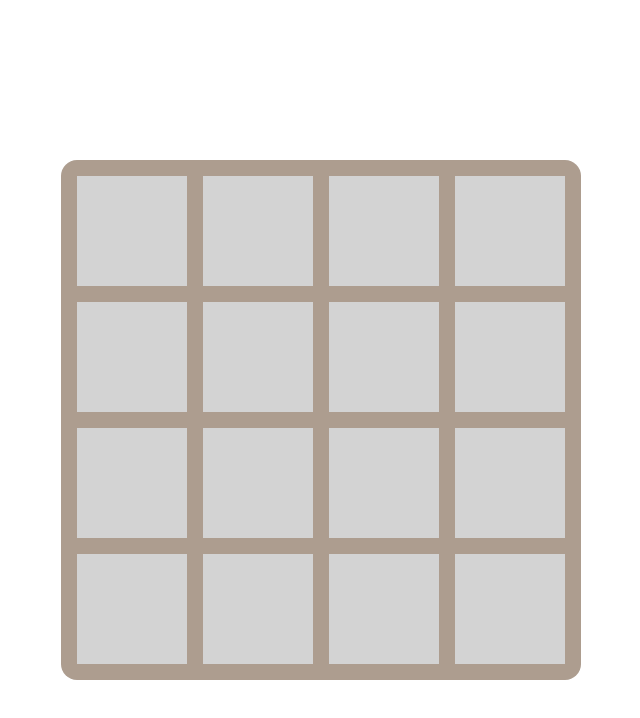
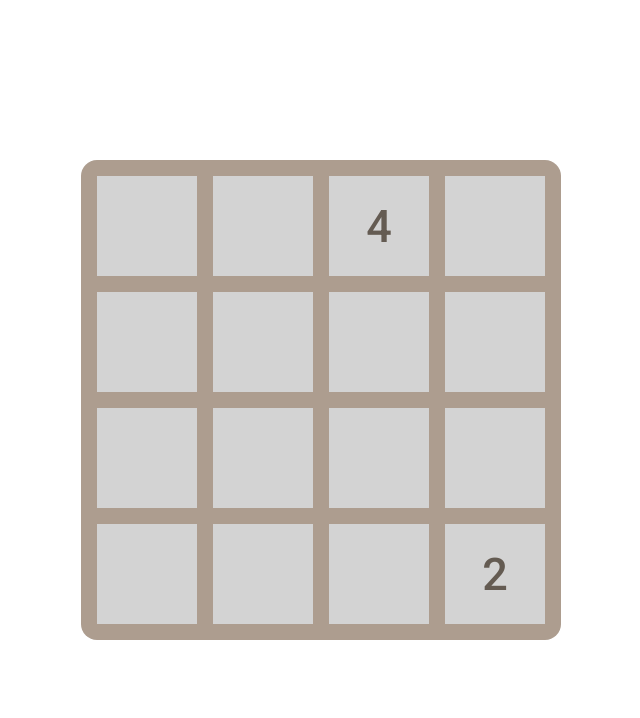
Before and after one commit to anatolii-pyroh/2048-game, a React (Vite) app: page / in a window 1280 px wide. Shown: the top 718 px of the page, without its empty margins (319-959 px from the left). Built offline with nearby package versions, Linux system fonts and the light colour scheme.

Commit message:
init. function to set a numbers to 2 random blocks

```diff
--- a/src/App.jsx
+++ b/src/App.jsx
@@ -2,9 +2,18 @@ import "./App.css";
 import { Box, Container } from "@mui/material";
 import { useDispatch, useSelector } from "react-redux";
 import Cells from "./components/Cells";
+import { useEffect } from "react";
+import { initialize } from "./helpers/initialize";
+import { initializeState } from "./redux/reducers/gameDataSlice";
 
 function App() {
   const data = useSelector((state) => state.gameData.cells);
+  const dispatch = useDispatch();
+
+  useEffect(() => {
+    dispatch(initializeState(initialize(data)));
+  }, []);
+
   return (
     <Container maxWidth='sm' className='App'>
       <Cells />
--- a/src/components/Block.jsx
+++ b/src/components/Block.jsx
@@ -4,20 +4,29 @@ import React from "react";
 const Block = ({ number }) => {
   const style = {
     blockStyle: {
-      height: "110px",
-      width: "110px",
+      height: "100px",
+      width: "100px",
       background: "lightgray",
       margin: "0.5rem",
       display: "flex",
       justifyContent: "center",
       alignItems: "center",
-      fontSize: "55px",
-      fontWeight: 800,
-      color: "black",
+      fontSize: "45px",
+      fontWeight: "500",
+      overflow: "hidden",
+      color: "#645B52"
     },
   };
   const { blockStyle } = style;
-  return <Box sx={{ ...blockStyle }}>{number === 0 ? "" : number}</Box>;
+  return (
+    <Box
+      sx={{
+        ...blockStyle,
+      }}
+    >
+      {number !== 0 ? number : ""}
+    </Box>
+  );
 };
 
 export default Block;
--- a/src/components/Cells.jsx
+++ b/src/components/Cells.jsx
@@ -12,11 +12,11 @@ const Cells = () => {
         width: "max-content",
         margin: "auto",
         padding: "0.5rem",
-        borderRadius: "1rem"
+        borderRadius: "1rem",
       }}
     >
       {data.map((row, rowIndex) => (
-        <Box key={rowIndex} sx={{ display: "flex"}}>
+        <Box key={rowIndex} sx={{ display: "flex" }}>
           {row.map((digit, digitIndex) => (
             <Block number={digit} key={digitIndex} />
           ))}
--- /dev/null
+++ b/src/helpers/addNumber.js
@@ -0,0 +1,28 @@
+export const addNumber = (newGrid) => {
+  // is a 2 or 4 number added to any cell
+  let added = false;
+  let gridFull = false;
+  let attempts = 0;
+
+  while (!added) {
+    if (gridFull) {
+      break;
+    }
+    let random1 = Math.floor(Math.random() * 4);
+    let random2 = Math.floor(Math.random() * 4);
+    attempts++;
+    if (newGrid[random1][random2] === 0) {
+      newGrid[random1][random2] = Math.random() > 0.5 ? 2 : 4;
+      added = true;
+    }
+    // if (attempts > 50) {
+    //   gridFull = true;
+    //   let gameOverr = checkIfGameOver();
+    //   if (gameOverr) {
+    //     alert("game over");
+    //     // setGameOver(true);
+    //   }
+    //   // setGameOver(true);
+    // }
+  }
+};
--- /dev/null
+++ b/src/helpers/initialize.js
@@ -0,0 +1,9 @@
+import cloneDeep from "lodash.clonedeep";
+import { addNumber } from "./addNumber";
+
+export const initialize = (data) => {
+  let newGrid = cloneDeep(data);
+  addNumber(newGrid);
+  addNumber(newGrid);
+  return newGrid;
+};
--- a/src/redux/reducers/gameDataSlice.js
+++ b/src/redux/reducers/gameDataSlice.js
@@ -7,12 +7,16 @@ export const gameDataSlice = createSlice({
       [0, 0, 0, 0],
       [0, 0, 0, 0],
       [0, 0, 0, 0],
-      [0, 0, 0, 0]
+      [0, 0, 0, 0],
     ],
   },
   reducers: {
-
-  }
+    initializeState(state, action) {
+      state.cells = action.payload
+    },
+  },
 });
 
-export default gameDataSlice.reducer
+export const { initializeState } = gameDataSlice.actions;
+
+export default gameDataSlice.reducer;
```
